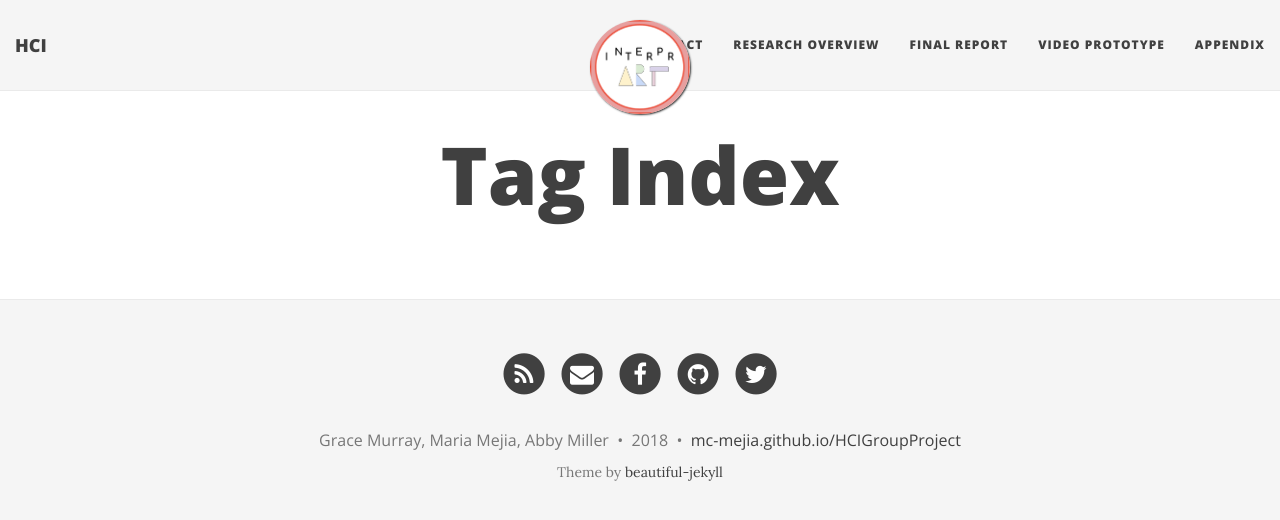
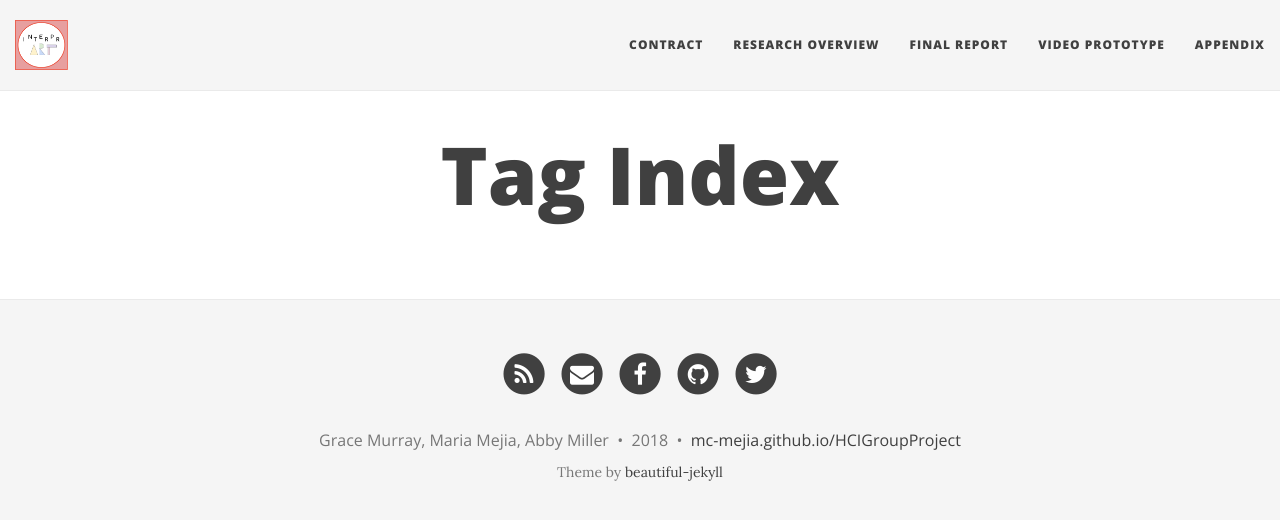
Before and after one commit to mc-mejia/HCIGroupProject, a Jekyll site: the page built from tags.html, in a window 1280 px wide. Shown: the top 520 px of the page. Built offline with Jekyll 4.4.1, drawn with Linux system fonts in a browser that asks for light colours; nearby versions of some CDN libraries.

Commit message:
Update _config.yml

```diff
--- a/_config.yml
+++ b/_config.yml
@@ -14,7 +14,7 @@ baseurl: "/HCIGroupProject"
 # Of course don't forget to change the username and projectname to YOUR username and project
 
 # Name of website
-title: HCI
+title: InterprArt
 
 # Short description of your site
 description: Created by Abby Miller, Grace Murray, and Maria Mejia
@@ -28,11 +28,12 @@ navbar-links:
   Final Report: "FinalReport"
   Video Prototype: "video"
   Appendix: "appendix"
-avatar: "/img/avatar-icon.png"
+
+# avatar: "/img/avatar-icon.png"
 
 # If you want to have an image logo in the top-left corner instead of the title text,
 # then specify the following parameter
-# title-img: "/img/avatar-icon.png"
+title-img: "/img/avatar-icon.png"
 
 # --- Background colour/image options --- #
 
```
